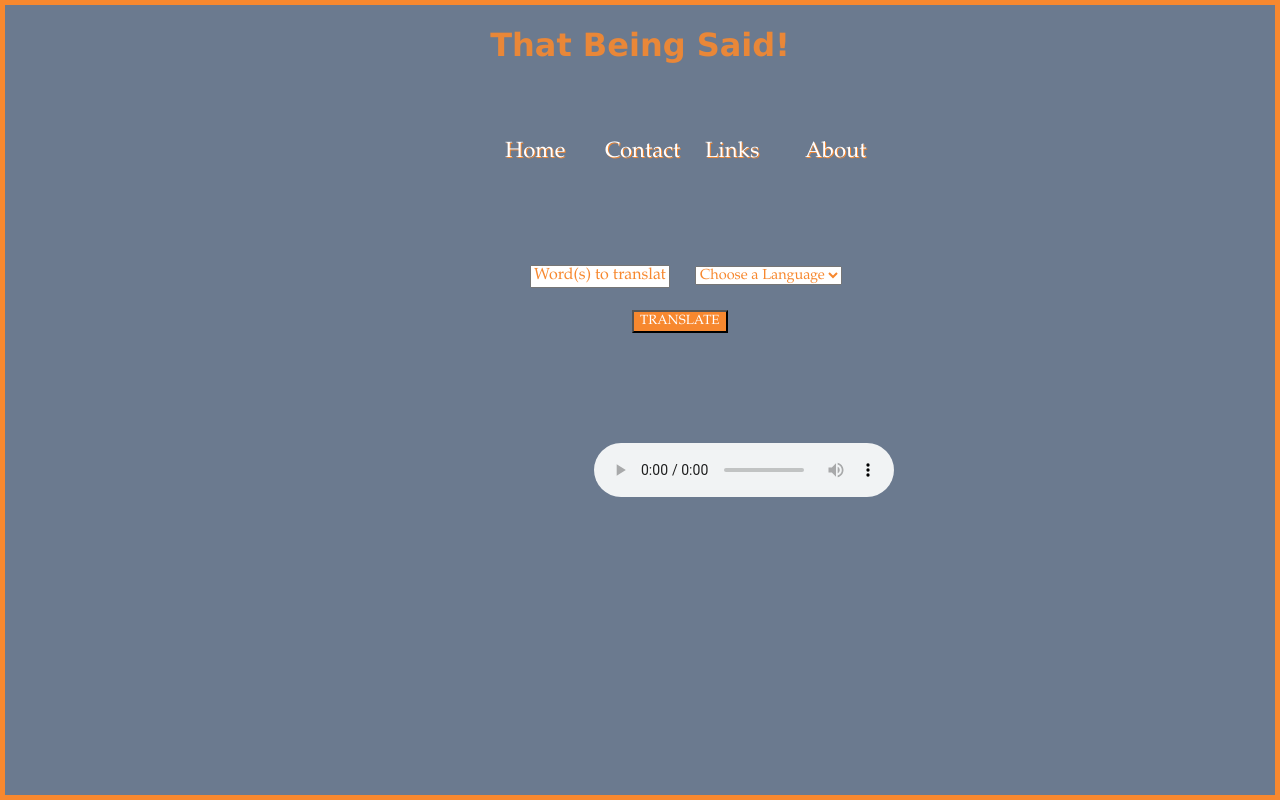
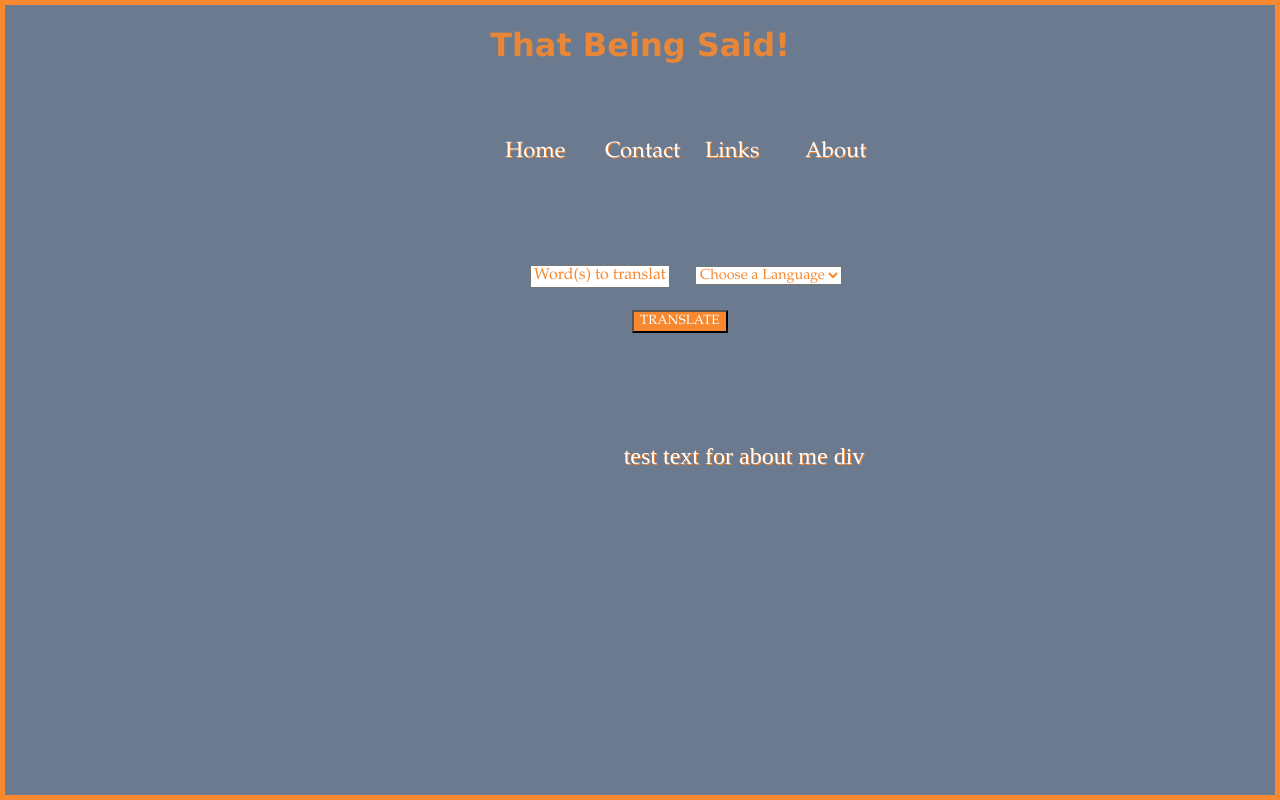
Before and after one commit to glenbuck503/That-Being-Said, a React (Create React App) app: page / in a window 1280 px wide. Built offline with nearby package versions, Linux system fonts and the light colour scheme; no server answers.

Commit message:
starting about me page

```diff
--- a/src/ReusableForm.js
+++ b/src/ReusableForm.js
@@ -50,7 +50,7 @@ function ReusableForm(props) {
 
 
 
-//work in progress. trying to figure out second api
+
   const handleChange = (event) => {
     setWord(event.target.value)
 
@@ -98,19 +98,16 @@ function ReusableForm(props) {
 
 
         <button onClick={onSubmit} >TRANSLATE</button>
+        <p className="result">{translatedWord}</p>
+
+        <div className="aboutMe">
+          <p>test text for about me div</p>
 
 
-        <p className="result">{translatedWord}</p>
+          </div>
 
 
 
-        {/* <button onClick={onSubmit2}> Def</button> */}
-        <p className="result2">{lang}<audio  src={wordsAudio} controls/></p>
-        {/* <audio  src={wordsAudio} controls autoPlay/>
-
-        <audio  src={wordsAudio} controls/> */}
-
-        {/* <p className="trade">Glen Buck 2021 &#8482;</p> */}
 
 
 
@@ -126,4 +123,13 @@ ReusableForm.propTypes = {
 export default ReusableForm;
 
 
-//adding firebase to project
+
+
+
+ {/* <button onClick={onSubmit2}> Def</button> */}
+        {/* <p className="result2">{lang}<audio  src={wordsAudio} controls/></p> */}
+        {/* <audio  src={wordsAudio} controls autoPlay/>
+
+        <audio  src={wordsAudio} controls/> */}
+
+        {/* <p className="trade">Glen Buck 2021 &#8482;</p> */}
```
